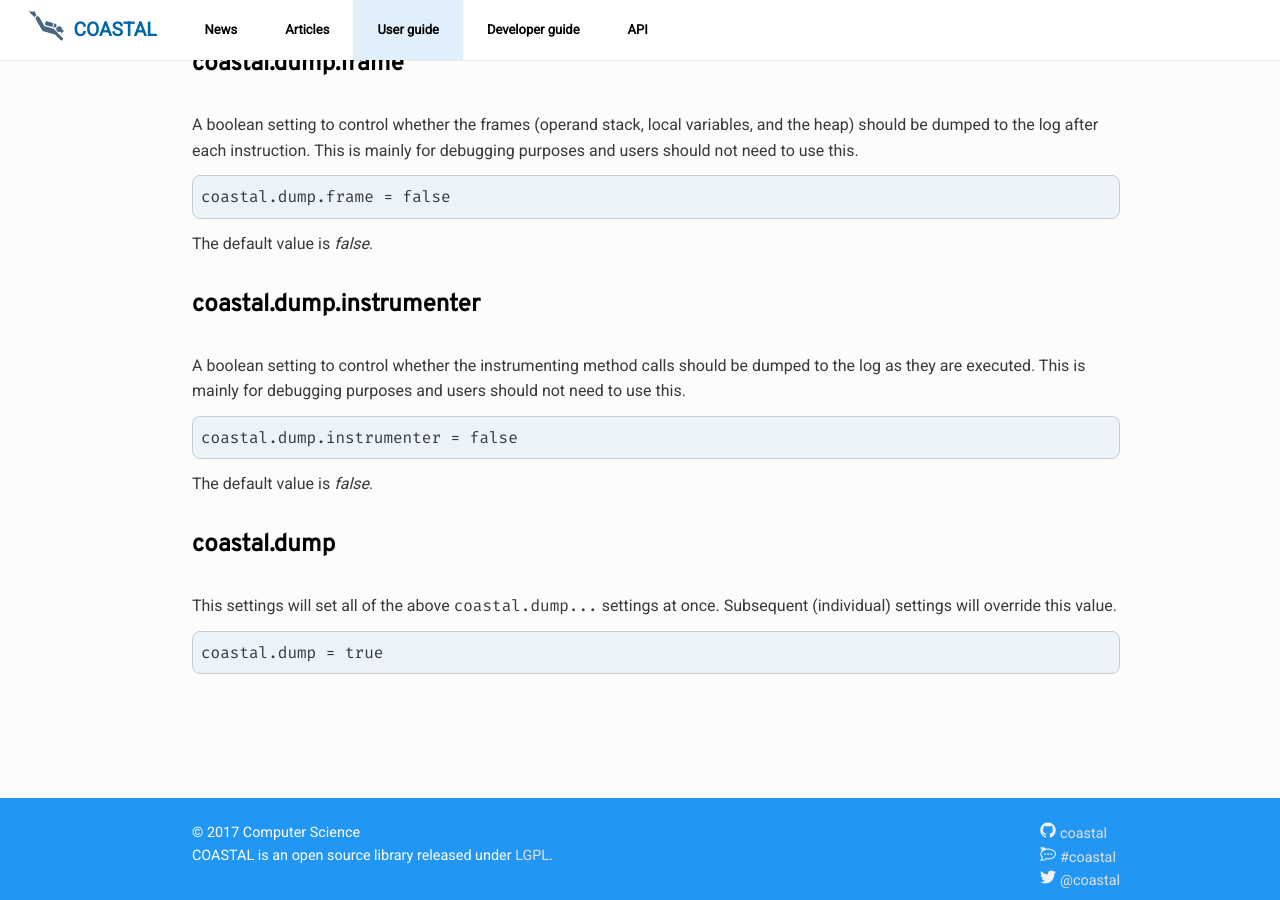
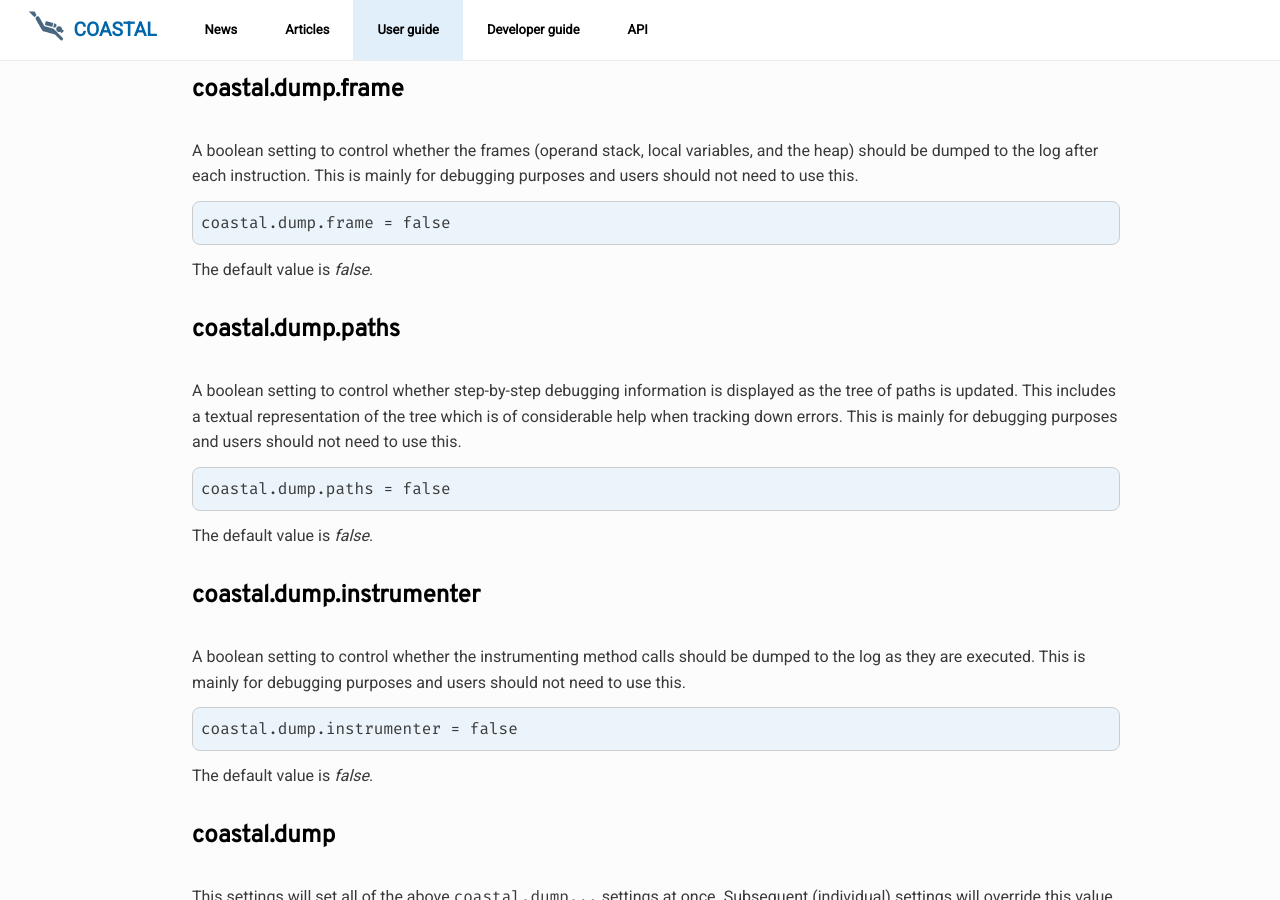
Before and after one commit to DeepseaPlatform/coastal, a Jekyll site: the page built from docs/_pages/userguide/configuration.md, in a window 1280 px wide and 900 px high, scrolled down 3919 px. Built offline with Jekyll 4.4.1, drawn with Linux system fonts in a browser that asks for light colours; some of the changed text lies outside the part shown.

Commit message:
Update documentation for configuration settings

```diff
--- a/docs/_pages/userguide/configuration.md
+++ b/docs/_pages/userguide/configuration.md
@@ -24,6 +24,7 @@ Remember to specify how to change logging settings
 | `coastal.dump.asm` | Whether instrumented code displayed (at end) | `false` |
 | `coastal.dump.trace` | Whether instructions are displayed as executed | `false` |
 | `coastal.dump.frame` | Whether stack/locals are displayed after every instruction | `false` |
+| `coastal.dump.paths` | Whether path tree construction information is logged | `false` |
 | `coastal.dump.instrumenter` | Whether code instrumenter produces debugging | `false` |
 | `coastal.dump` | Set all dump settings | - |
 
@@ -205,6 +206,20 @@ coastal.dump.frame = false
 
 The default value is _false_.
 
+## coastal.dump.paths
+
+A boolean setting to control whether step-by-step debugging information is displayed
+as the tree of paths is updated.
+This includes a textual representation of the tree which is of considerable help
+when tracking down errors.
+This is mainly for debugging purposes and users should not need to use this.
+
+~~~
+coastal.dump.paths = false
+~~~
+
+The default value is _false_.
+
 ## coastal.dump.instrumenter
 
 A boolean setting to control whether the instrumenting method calls should
```
